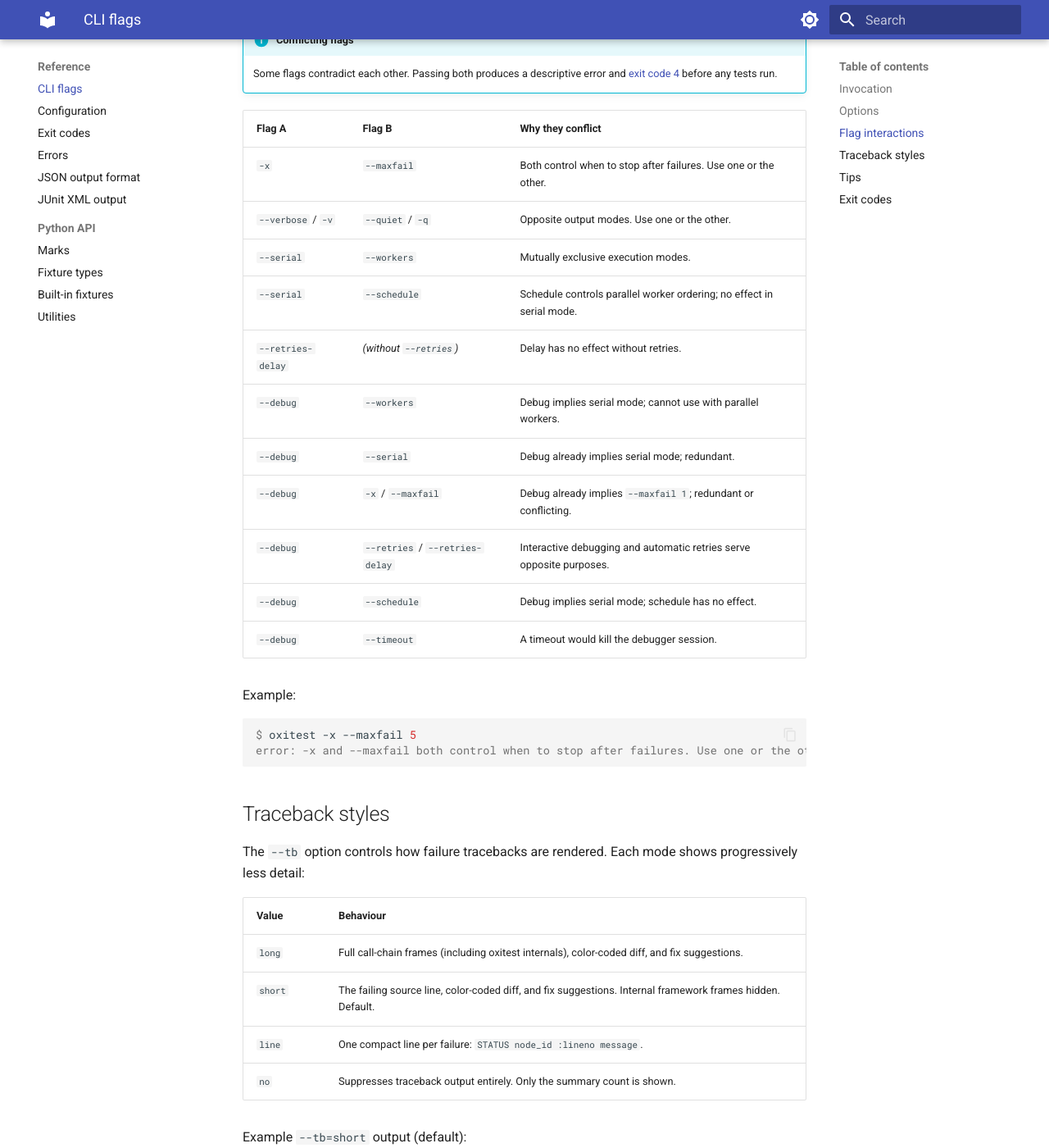
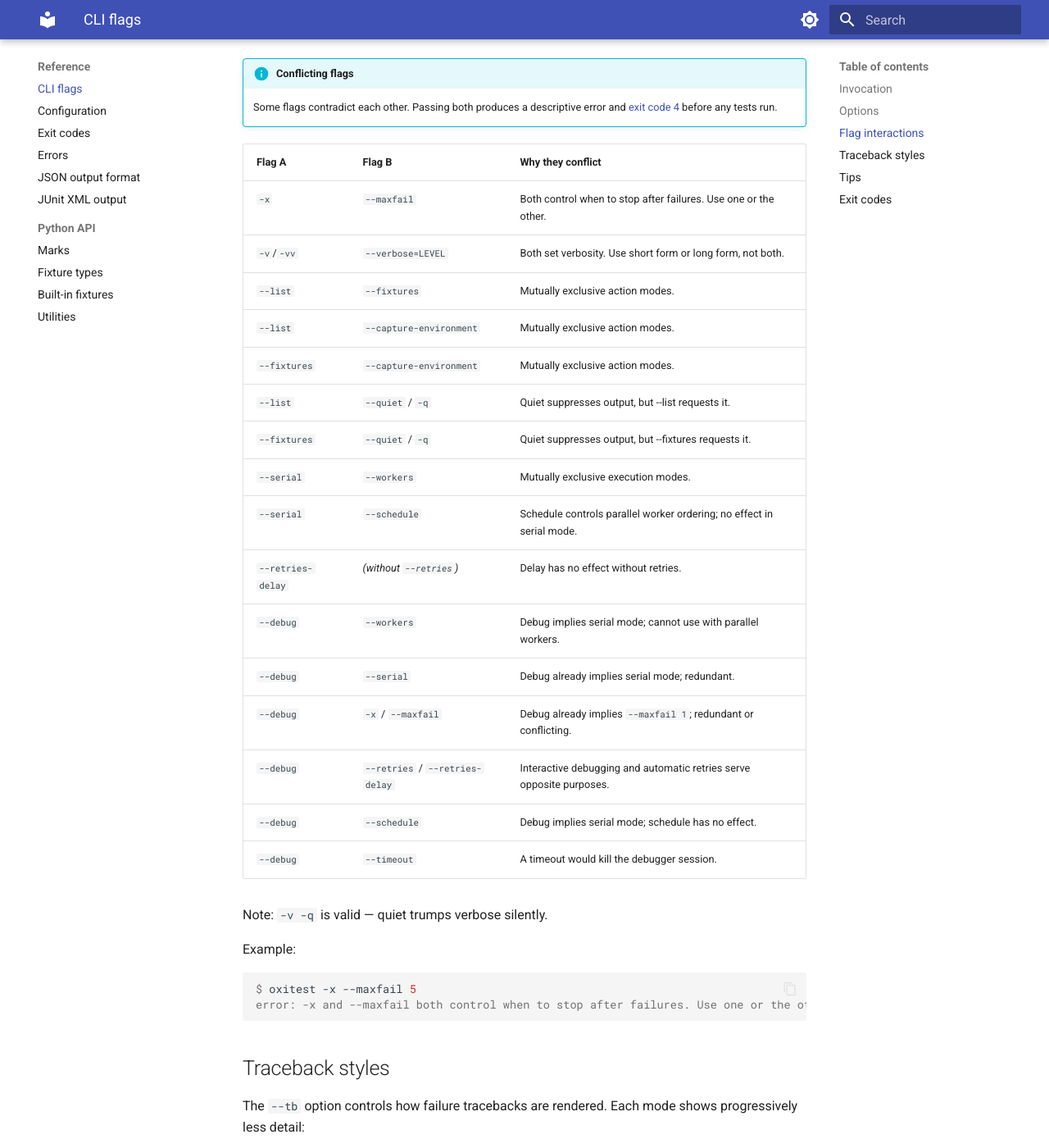
Before and after one commit to kalonji-tools/oxitest, an MkDocs documentation site: the page built from docs/src/reference/cli.md, in a window 1280 px wide and 1400 px high, scrolled down 3056 px. Shown: the whole window at 82% size. Built offline with MkDocs 1.6.1 and Material for MkDocs 9.7.7, drawn with Linux system fonts in a browser that asks for light colours; some of the changed text lies outside the part shown.

Commit message:
docs: update CLI and configuration references for unified verbosity
Assisted-by: Claude Opus 4.6 (1M context) <noreply@anthropic.com>

```diff
--- a/docs/src/reference/cli.md
+++ b/docs/src/reference/cli.md
@@ -18,7 +18,7 @@ current working directory when omitted.
 |------|-------|------|---------|-------------|
 | `-k` | — | `EXPR` | — | Filter tests by keyword expression. Only tests whose names contain the expression are run. |
 | `--marker` | `-m` | `EXPR` | — | Filter tests by marker expression (`and`/`or`/`not` supported). Only tests carrying a matching mark are run. |
-| `--verbose` | `-v` | flag | `false` | Enable verbose output. Prints each test name and result as it runs. Without `-v`, only failures are shown after the progress bar completes. |
+| `--verbose` | `-v` | `LEVEL` | `normal` | Verbosity level. `-v` or `--verbose` sets `detailed`. `-vv` or `--verbose=full` sets `full`. In `detailed` mode, `--list` shows marks and fixtures. In `full` mode, `--list` groups parametrize cases with expanded values. |
 | `-x` | — | flag | `false` | Stop immediately after the first test failure or error. Equivalent to `--maxfail 1`. Conflicts with `--maxfail`. |
 | `--maxfail` | — | integer | `0` | Stop after `N` failures. `0` means unlimited. |
 | `--tb` | — | `long\|short\|line\|no` | `short` | Traceback style on failure (see [Traceback styles](#traceback-styles)). |
@@ -52,7 +52,12 @@ current working directory when omitted.
 | Flag A | Flag B | Why they conflict |
 |--------|--------|-------------------|
 | `-x` | `--maxfail` | Both control when to stop after failures. Use one or the other. |
-| `--verbose` / `-v` | `--quiet` / `-q` | Opposite output modes. Use one or the other. |
+| `-v`/`-vv` | `--verbose=LEVEL` | Both set verbosity. Use short form or long form, not both. |
+| `--list` | `--fixtures` | Mutually exclusive action modes. |
+| `--list` | `--capture-environment` | Mutually exclusive action modes. |
+| `--fixtures` | `--capture-environment` | Mutually exclusive action modes. |
+| `--list` | `--quiet` / `-q` | Quiet suppresses output, but --list requests it. |
+| `--fixtures` | `--quiet` / `-q` | Quiet suppresses output, but --fixtures requests it. |
 | `--serial` | `--workers` | Mutually exclusive execution modes. |
 | `--serial` | `--schedule` | Schedule controls parallel worker ordering; no effect in serial mode. |
 | `--retries-delay` | *(without `--retries`)* | Delay has no effect without retries. |
@@ -62,6 +67,8 @@ current working directory when omitted.
 | `--debug` | `--retries` / `--retries-delay` | Interactive debugging and automatic retries serve opposite purposes. |
 | `--debug` | `--schedule` | Debug implies serial mode; schedule has no effect. |
 | `--debug` | `--timeout` | A timeout would kill the debugger session. |
+
+Note: `-v -q` is valid — quiet trumps verbose silently.
 
 Example:
 
```
Also changed, not shown: docs/src/reference/configuration.md (+1 -1 lines).
